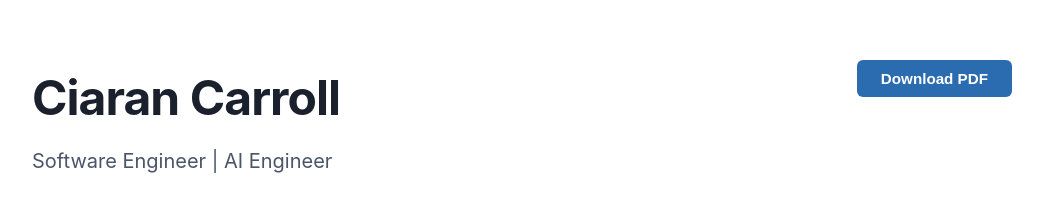
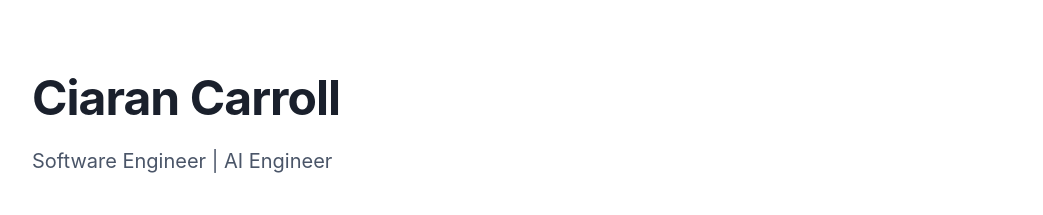
Before and after one commit to Ciaran-Carroll/Ciaran-Carroll.github.io, a plain HTML site: page index.html in a window 1280 px wide. Shown: the top 215 px of the page, without its empty margins (118-1161 px from the left). Drawn offline with Linux system fonts and the light colour scheme.

Commit message:
Update index.html

```diff
--- a/index.html
+++ b/index.html
@@ -239,7 +239,6 @@
                     <h1>Ciaran Carroll</h1>
                     <div class="title">Software Engineer | AI Engineer</div>
                 </div>
-                <button class="download-btn" onclick="window.print()">Download PDF</button>
             </div>
             <div class="contact-info">
                 <a href="mailto:c94carroll.94@gmail.com">
```
